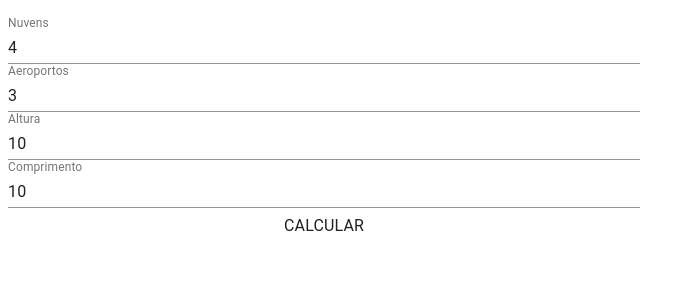
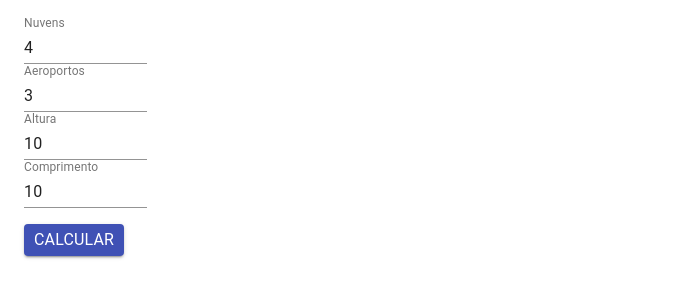
Before and after one commit to matheuslab/cadmus-frontend, a React (Create React App) app: page / in a window 1280 px wide. Shown: the top 300 px of the page, without its empty margins (0-695 px from the left). Built offline with nearby package versions, Linux system fonts and the light colour scheme.

Commit message:
rendering results on screen

```diff
--- a/package.json
+++ b/package.json
@@ -15,7 +15,8 @@
     "react-intl": "^4.5.0",
     "react-router-dom": "^5.1.2",
     "react-scripts": "3.4.1",
-    "styled-components": "^5.1.0"
+    "styled-components": "^5.1.0",
+    "uniqid": "^5.2.0"
   },
   "scripts": {
     "start": "react-scripts start",
--- /dev/null
+++ b/src/pages/Challenge/FirstDayGraph.js
@@ -0,0 +1,43 @@
+/* eslint-disable react/forbid-prop-types */
+import React from 'react';
+import PropTypes from 'prop-types';
+import { FormattedMessage } from 'react-intl';
+import Typography from '@material-ui/core/Typography';
+import Box from '@material-ui/core/Box';
+import uniqid from 'uniqid';
+
+import messages from './messages';
+
+export const FirstDayGraph = ({ initialState }) => (
+  <React.Fragment>
+    <Typography component="div">
+      {initialState.map((row) => (
+        <Box key={uniqid()}>
+          {row.map((column) => (
+            <Box
+              display="inline"
+              flexDirection="row"
+              m={2}
+              key={uniqid()}
+            >
+              {column}
+            </Box>
+          ))}
+        </Box>
+      ))}
+
+    </Typography>
+
+    <Box alignSelf="center">
+      <Typography>
+        <FormattedMessage {...messages.dayOne} />
+      </Typography>
+    </Box>
+  </React.Fragment>
+);
+
+FirstDayGraph.propTypes = {
+  initialState: PropTypes.array.isRequired,
+};
+
+export default FirstDayGraph;
--- /dev/null
+++ b/src/pages/Challenge/Graph.js
@@ -0,0 +1,34 @@
+/* eslint-disable react/forbid-prop-types */
+import React from 'react';
+import PropTypes from 'prop-types';
+import Box from '@material-ui/core/Box';
+import FirstDayGraph from './FirstDayGraph';
+import OtherDaysGraph from './OtherDaysGraph';
+
+const Graph = ({ data }) => {
+  const { initialState, otherDays } = data;
+
+  return (
+    <Box
+      display="flex"
+      flexDirection="column"
+      justifyContent="center"
+      margin="auto"
+      alignContent="center"
+      py={3}
+    >
+
+      <FirstDayGraph initialState={initialState} />
+
+      <OtherDaysGraph otherDays={otherDays} />
+
+    </Box>
+  );
+};
+
+
+Graph.propTypes = {
+  data: PropTypes.object.isRequired,
+};
+
+export default Graph;
--- /dev/null
+++ b/src/pages/Challenge/InputData.js
@@ -0,0 +1,31 @@
+/* eslint-disable react/forbid-prop-types */
+import React from 'react';
+import TextField from '@material-ui/core/TextField';
+import PropTypes from 'prop-types';
+import { injectIntl } from 'react-intl';
+import messages from './messages';
+
+export const InputData = ({
+  intl, name, value, onChange, minValue,
+}) => (
+  <TextField
+    type="number"
+    value={value}
+    onChange={onChange}
+    label={intl.formatMessage(messages[name])}
+    placeholder={intl.formatMessage(messages[`${name}Number`])}
+    inputProps={{
+      min: minValue,
+    }}
+  />
+);
+
+InputData.propTypes = {
+  intl: PropTypes.object.isRequired,
+  name: PropTypes.string.isRequired,
+  value: PropTypes.number.isRequired,
+  onChange: PropTypes.func.isRequired,
+  minValue: PropTypes.number.isRequired,
+};
+
+export default injectIntl(InputData);
--- /dev/null
+++ b/src/pages/Challenge/OtherDaysGraph.js
@@ -0,0 +1,55 @@
+/* eslint-disable react/forbid-prop-types */
+import React from 'react';
+import PropTypes from 'prop-types';
+import Typography from '@material-ui/core/Typography';
+import Box from '@material-ui/core/Box';
+import uniqid from 'uniqid';
+
+const OtherDaysGraph = ({ otherDays }) => {
+  const items = Object.keys(otherDays);
+
+  return (
+    <Box
+      display="flex"
+      flexDirection="column"
+      justifyContent="center"
+      margin="auto"
+      alignContent="center"
+      py={3}
+    >
+      {items.map((keys) => (
+        <React.Fragment key={uniqid()}>
+          <Typography component="div">
+            {otherDays[keys].map((row) => (
+              <Box key={uniqid()}>
+                {row.map((column) => (
+                  <Box
+                    display="inline"
+                    flexDirection="row"
+                    m={2}
+                    key={uniqid()}
+                  >
+                    {column}
+                  </Box>
+                ))}
+              </Box>
+            ))}
+
+          </Typography>
+
+          <Box alignSelf="center">
+            <Typography>
+              {`Dia ${Number(keys) + 2}`}
+            </Typography>
+          </Box>
+        </React.Fragment>
+      ))}
+    </Box>
+  );
+};
+
+OtherDaysGraph.propTypes = {
+  otherDays: PropTypes.array.isRequired,
+};
+
+export default OtherDaysGraph;
--- /dev/null
+++ b/src/pages/Challenge/Response.js
@@ -0,0 +1,32 @@
+/* eslint-disable react/forbid-prop-types */
+import React from 'react';
+import PropTypes from 'prop-types';
+import Typography from '@material-ui/core/Typography';
+import { FormattedMessage } from 'react-intl';
+
+import messages from './messages';
+
+export const Response = ({ dayOfFirstCoveredAirport, daysToTotalCovered }) => (
+  <React.Fragment>
+    <Typography>
+      <FormattedMessage
+        {...messages.dayOfFirstAffectedAirport}
+        values={{ firstAffectedDay: dayOfFirstCoveredAirport }}
+      />
+    </Typography>
+
+    <Typography>
+      <FormattedMessage
+        {...messages.daysUntilAllAffectedAirports}
+        values={{ daysUntilAllAirportsAffected: daysToTotalCovered }}
+      />
+    </Typography>
+  </React.Fragment>
+);
+
+Response.propTypes = {
+  dayOfFirstCoveredAirport: PropTypes.number.isRequired,
+  daysToTotalCovered: PropTypes.number.isRequired,
+};
+
+export default Response;
--- a/src/pages/Challenge/handlers.js
+++ b/src/pages/Challenge/handlers.js
@@ -10,8 +10,6 @@ export const handleOnSubmit = (data) => async (event) => {
 
   try {
     await api.post('challenge', data);
-
-    alert('Dados enviados com sucesso');
   } catch (err) {
     alert('Erro no envio dos dados, tente novamente.');
   }
--- a/src/pages/Challenge/index.js
+++ b/src/pages/Challenge/index.js
@@ -1,87 +1,111 @@
-/* eslint-disable react/forbid-prop-types */
+/* eslint-disable no-alert */
 import React, { useState } from 'react';
-import PropTypes from 'prop-types';
-import { FormattedMessage, injectIntl } from 'react-intl';
+import { FormattedMessage } from 'react-intl';
 import Typography from '@material-ui/core/Typography';
 import Box from '@material-ui/core/Box';
 import Button from '@material-ui/core/Button';
-import TextField from '@material-ui/core/TextField';
+import api from '../../services/api';
 
 import messages from './messages';
 import { handleOnChange, handleOnSubmit } from './handlers';
+import Response from './Response';
+import Graph from './Graph';
 
-export const Challenge = ({ intl }) => {
+import InputData from './InputData';
+
+const handleOnButtonClick = (data, setResponse) => async (event) => {
+  await handleOnSubmit(data)(event);
+
+  api.get('challenge').then(
+    (response) => {
+      setResponse(response.data);
+    },
+  ).catch((err) => {
+    alert('Erro ao receber dados do servidor, tente novamente', err);
+  });
+};
+
+export const Challenge = () => {
   const [cloud, setCloud] = useState(4);
   const [airport, setAirport] = useState(3);
   const [width, setWidth] = useState(10);
   const [height, setHeight] = useState(10);
+  const [response, setResponse] = useState(null);
 
   return (
     <Box
       display="flex"
       flexDirection="column"
-      width="50%"
       my={2}
+      mx={2}
     >
-      <TextField
-        type="number"
+
+      <Box
+        display="flex"
+        flexDirection="column"
+        width="10%"
+      >
+        <InputData
+          name="cloud"
           value={cloud}
           onChange={handleOnChange(setCloud)}
-        label={intl.formatMessage(messages.cloud)}
-        placeholder={intl.formatMessage(messages.cloudNumber)}
-        inputProps={{
-          min: 4,
-        }}
+          minValue={4}
+          margin="dense"
         />
 
-      <TextField
-        type="number"
+        <InputData
+          name="airport"
           value={airport}
           onChange={handleOnChange(setAirport)}
-        label={intl.formatMessage(messages.airport)}
-        placeholder={intl.formatMessage(messages.airportNumber)}
-        inputProps={{
-          min: 3,
-        }}
+          minValue={3}
+          margin="dense"
         />
 
-      <TextField
-        type="number"
+        <InputData
+          name="height"
           value={height}
           onChange={handleOnChange(setHeight)}
-        label={intl.formatMessage(messages.height)}
-        placeholder={intl.formatMessage(messages.heightNumber)}
-        inputProps={{
-          min: 10,
-        }}
+          minValue={10}
+          margin="dense"
         />
 
-      <TextField
-        type="number"
+        <InputData
+          name="width"
           value={width}
           onChange={handleOnChange(setWidth)}
-        label={intl.formatMessage(messages.width)}
-        placeholder={intl.formatMessage(messages.widthNumber)}
-        inputProps={{
-          min: 10,
-        }}
+          minValue={10}
+          margin="dense"
         />
+      </Box>
 
-
-      <Button onClick={handleOnSubmit({
+      <Box py={2} alignSelf="flex-start">
+        <Button
+          size="small"
+          color="primary"
+          variant="contained"
+          onClick={handleOnButtonClick({
             cloud, airport, height, width,
-      })}
+          }, setResponse)}
         >
           <Typography>
             <FormattedMessage {...messages.calc} />
           </Typography>
         </Button>
       </Box>
+
+      {response
+        && (
+        <React.Fragment>
+          <Response
+            dayOfFirstCoveredAirport={response.dayOfFirstCoveredAirport}
+            daysToTotalCovered={response.daysToTotalCovered}
+          />
+          <Graph data={response} />
+        </React.Fragment>
+        )}
+
+    </Box>
   );
 };
 
-Challenge.propTypes = {
-  intl: PropTypes.object.isRequired,
-};
-
-export default injectIntl(Challenge);
+export default Challenge;
--- a/src/pages/Challenge/messages.js
+++ b/src/pages/Challenge/messages.js
@@ -43,4 +43,17 @@ export default defineMessages({
     id: `${scope}.calc`,
     defaultMessage: 'Calcular',
   },
+  dayOfFirstAffectedAirport: {
+    id: `${scope}.dayOfFirstAffectedAirport`,
+    defaultMessage: 'Dia em que o primeiro aeroporto foi afetado: {firstAffectedDay}',
+  },
+  daysUntilAllAffectedAirports: {
+    id: `${scope}.daysUntilAllAffectedAirports`,
+    defaultMessage: 'Dia em que as nuvens atingiram todos '
+      + 'os aeroportos: {daysUntilAllAirportsAffected}',
+  },
+  dayOne: {
+    id: `${scope}.dayOne`,
+    defaultMessage: 'Dia 1',
+  },
 });
--- a/src/services/api.js
+++ b/src/services/api.js
@@ -1,7 +1,8 @@
 import axios from 'axios';
 
 const api = axios.create({
-  baseURL: 'http://localhost:3333',
+  // If you want to run locally, please use http://localhost:3333
+  baseURL: 'https://cadmus-backend.herokuapp.com/',
 });
 
 export default api;
```
Also changed, not shown: 1 other file (tests, documents, lock files or other folders). Lines whose indentation alone changed are shown as unchanged.
